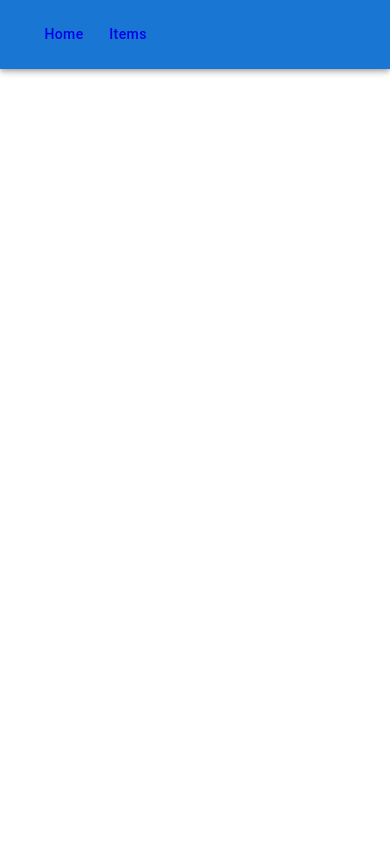
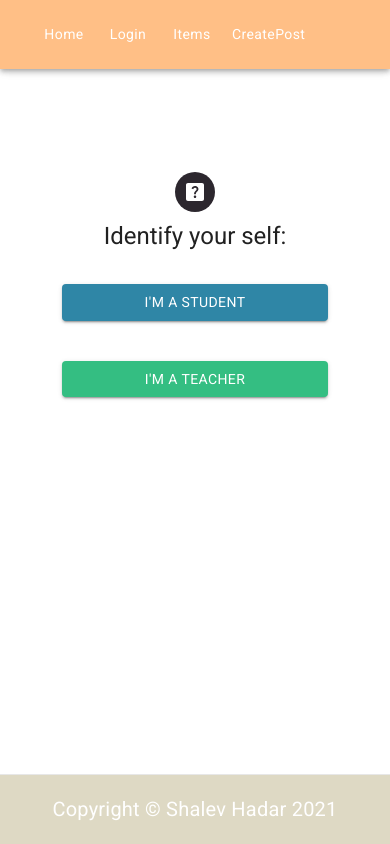
Before and after one commit to ShalevHadar/ForTell, a React (Create React App) app in the folder client/: page / in a window 390 px wide. Before the commit this address had no page. Built offline with nearby package versions, Linux system fonts and the light colour scheme.

Commit message:
Added 5 new windows Site not responsive yet

```diff
--- a/client/package.json
+++ b/client/package.json
@@ -5,13 +5,17 @@
   "dependencies": {
     "@emotion/react": "^11.5.0",
     "@emotion/styled": "^11.3.0",
+    "@fontsource/roboto": "^4.5.1",
+    "@mui/icons-material": "^5.1.0",
     "@mui/material": "^5.1.0",
     "@testing-library/jest-dom": "^5.15.0",
     "@testing-library/react": "^11.2.7",
     "@testing-library/user-event": "^12.8.3",
     "axios": "^0.24.0",
+    "moment": "^2.29.1",
     "react": "^17.0.2",
     "react-dom": "^17.0.2",
+    "react-moment": "^1.1.1",
     "react-router": "^6.0.2",
     "react-router-dom": "^6.0.2",
     "react-scripts": "4.0.3",
--- a/client/src/components/App.jsx
+++ b/client/src/components/App.jsx
@@ -1,16 +1,32 @@
 import React from "react";
 import { BrowserRouter, Routes, Route } from "react-router-dom";
 import Nav from "./Nav";
-import Items from "./Items"
+import Items from "./Items";
+import Login from "./Login";
+import "@fontsource/roboto/400.css";
+import Home from "./Home";
+import CreatePost from "./CreatePost";
+import Copyright from "./Copyright";
 export default function App() {
   return (
-    <div style={{ width: "100%", height: "100%", paddingTop: "100px", boxSizing: 'border-box' }}>
+    <div
+      style={{
+        width: "100%",
+        height: "100%",
+        paddingTop: "100px",
+        boxSizing: "border-box",
+      }}
+    >
       <BrowserRouter>
         <Nav />
         <Routes>
-          <Route path="/items" element={<Items/>}/>
+        <Route path="" element={<Home />} />
+          <Route path="/login" element={<Login />} />
+          <Route path="/items" element={<Items />} />
+          <Route path="/createPost" element={<CreatePost />} />
         </Routes>
       </BrowserRouter>
+      <Copyright />
     </div>
   );
 }
--- /dev/null
+++ b/client/src/components/Copyright.jsx
@@ -0,0 +1,31 @@
+import { Link, Typography } from "@mui/material";
+import React from "react";
+
+export default function Copyright() {
+  let myYear = new Date().getFullYear();
+
+  function Copyright() {
+    return (
+      <Typography
+        variant="body2"
+        color="text.secondary"
+        align="center"
+        style={{
+          backgroundColor: "#DED9C4",
+          fontSize: "20px",
+          color: "white",
+          borderTop: "1px solid #E7E7E7",
+          textAlign: "center",
+          padding: "20px",
+          position: "fixed",
+          bottom: "0",
+          width: "100%",
+        }}
+      >
+        {`Copyright © Shalev Hadar ${myYear}`}
+      </Typography>
+    );
+  }
+
+  return <div>{Copyright()}</div>;
+}
--- /dev/null
+++ b/client/src/components/CreatePost.jsx
@@ -0,0 +1,20 @@
+import * as React from "react";
+
+import { Grid } from "@mui/material";
+
+export default function CreatePost() {
+  return (
+    <Grid
+      container
+      spacing={0}
+      direction="column"
+      alignItems="center"
+      justifyContent="center"
+      style={{ minHeight: "20vh" }}
+    >
+      <Grid item xs={3}>
+        yoyoyo
+      </Grid>
+    </Grid>
+  );
+}
--- /dev/null
+++ b/client/src/components/Home.jsx
@@ -0,0 +1,75 @@
+import * as React from 'react';
+import Avatar from '@mui/material/Avatar';
+import Button from '@mui/material/Button';
+import CssBaseline from '@mui/material/CssBaseline';
+import HelpCenterIcon from '@mui/icons-material/HelpCenter';
+
+import Box from '@mui/material/Box';
+import Typography from '@mui/material/Typography';
+import Container from '@mui/material/Container';
+import { createTheme, ThemeProvider } from '@mui/material/styles';
+import { useNavigate } from 'react-router-dom';
+
+export default function Home() {
+    const navigate = useNavigate();
+
+
+    const theme = createTheme();
+
+  const handleSubmit = (event) => {
+    event.preventDefault();
+    const data = new FormData(event.currentTarget);
+    // eslint-disable-next-line no-console
+    console.log({
+      email: data.get('email'),
+      password: data.get('password'),
+    });
+  };
+  return (
+    <ThemeProvider theme={theme}>
+      <Container component="main" maxWidth="xs">
+        <CssBaseline />
+        <Box
+          sx={{
+            marginTop: 8,
+            display: 'flex',
+            flexDirection: 'column',
+            alignItems: 'center',
+          }}
+        >
+          <Avatar sx={{ m: 1, bgcolor: '#2C272E' }}>
+            <HelpCenterIcon />
+          </Avatar>
+          <Typography component="h1" variant="h5">
+            Identify your self:
+          </Typography>
+          <Box component="form" onSubmit={handleSubmit} noValidate sx={{ mt: 1 }}>
+          <Button
+              type="submit"
+              fullWidth
+              variant="contained"
+              sx={{ mt: 3, mb: 2 }}
+              style={{backgroundColor: "#2F86A6"}}
+              onClick={() => navigate('createPost')}
+            >
+              I'm a Student
+            </Button>
+            <Button
+              type="submit"
+              fullWidth
+              variant="contained"
+              sx={{ mt: 3, mb: 2 }}
+              style={{backgroundColor: "#34BE82"}}
+              onClick={() => navigate('login')}
+            >
+              I'm a Teacher
+            </Button>
+
+
+
+          </Box>
+        </Box>
+      </Container>
+    </ThemeProvider>
+  );
+}
--- a/client/src/components/Items.jsx
+++ b/client/src/components/Items.jsx
@@ -1,6 +1,7 @@
 import React, { useEffect, useState } from "react";
 import axios from "axios";
 import {
+  Button,
   Paper,
   Table,
   TableBody,
@@ -8,13 +9,16 @@
   TableContainer,
   TableHead,
   TableRow,
+  Typography,
 } from "@mui/material";
+import Moment from "react-moment";
+
+const URL = `http://localhost:3030/api/items`;
 
 export default function Items() {
   const [items, setItem] = useState([]);
 
-  useEffect(() => {
-    const URL = `http://localhost:3030/api/items`;
+  const fetchItems = () => {
     axios
     .get(URL, {
       validateStatus: (status) => {
@@ -23,12 +27,19 @@
     })
     .then((res) => {
       setItem(res.data);
-        console.log(items);
     });
-    // eslint-disable-next-line react-hooks/exhaustive-deps
+  }
+
+  useEffect(() => {
+    fetchItems()
   }, []);
 
   return (
+    <>
+      <Typography variant="h4" gutterBottom component="div">
+        Current Tasks
+      </Typography>
+
       <TableContainer component={Paper}>
         <Table sx={{ minWidth: 650 }} aria-label="simple table">
           <TableHead>
@@ -36,18 +47,65 @@
               <TableCell>Cotent</TableCell>
               <TableCell align="right">Name</TableCell>
               <TableCell align="right">Created At</TableCell>
+              <TableCell align="right">Status</TableCell>
             </TableRow>
           </TableHead>
           <TableBody>
-        {items.map((item) => (
-            <TableRow key={item._id} sx={{ '&:last-child td, &:last-child th': { border: 0 } }}>
+            {items.map((item) =>
+              item.isDone ? null : (
+                <TableRow
+                  key={item._id}
+                  sx={{ "&:last-child td, &:last-child th": { border: 0 } }}
+                >
                   <TableCell>{item.content}</TableCell>
                   <TableCell align="right">{item.name}</TableCell>
-            <TableCell align="right">{item.createdAt}</TableCell>
+                  <TableCell align="right">
+                    <Moment format="lll">{item.createdAt}</Moment>
+                  </TableCell>
+                  <TableCell align="right">
+                  <Button variant="contained" color="success">Done</Button>
+                  </TableCell>
                 </TableRow>
-        ))}
+              )
+            )}
           </TableBody>
         </Table>
       </TableContainer>
+      <br />
+      <br />
+      <Typography variant="h4" gutterBottom component="div">
+        Done Tasks
+      </Typography>
+      <TableContainer component={Paper}>
+        <Table sx={{ minWidth: 650 }} aria-label="simple table">
+          <TableHead>
+            <TableRow>
+              <TableCell>Cotent</TableCell>
+              <TableCell align="right">Name</TableCell>
+              <TableCell align="right">Created At</TableCell>
+              <TableCell align="right">Status</TableCell>
+            </TableRow>
+          </TableHead>
+          <TableBody>
+            {items.map((item) =>
+              item.isDone ? (<TableRow
+                  key={item._id}
+                  sx={{ "&:last-child td, &:last-child th": { border: 0 } }}
+                >
+                  <TableCell>{item.content}</TableCell>
+                  <TableCell align="right">{item.name}</TableCell>
+                  <TableCell align="right">
+                    <Moment format="lll">{item.createdAt}</Moment>
+                  </TableCell>
+                  <TableCell align="right">
+                  <Button variant="contained" color="error">Restore</Button>
+                  </TableCell>
+                </TableRow>) : null )}
+          </TableBody>
+        </Table>
+      </TableContainer>
+      <br />
+      <br />
+    </>
   );
 }
--- /dev/null
+++ b/client/src/components/Login.jsx
@@ -0,0 +1,80 @@
+import * as React from 'react';
+import Avatar from '@mui/material/Avatar';
+import Button from '@mui/material/Button';
+import CssBaseline from '@mui/material/CssBaseline';
+import TextField from '@mui/material/TextField';
+import { useNavigate } from 'react-router-dom';
+import Box from '@mui/material/Box';
+import AccessibilityIcon from '@mui/icons-material/Accessibility';
+import Typography from '@mui/material/Typography';
+import Container from '@mui/material/Container';
+import { createTheme, ThemeProvider } from '@mui/material/styles';
+
+export default function Home() {
+
+    const theme = createTheme();
+    const navigate = useNavigate();
+
+  const handleSubmit = (event) => {
+    event.preventDefault();
+    const data = new FormData(event.currentTarget);
+    // eslint-disable-next-line no-console
+    navigate('../items')
+
+  };
+  return (
+    <ThemeProvider theme={theme}>
+      <Container component="main" maxWidth="xs">
+        <CssBaseline />
+        <Box
+          sx={{
+            marginTop: 8,
+            display: 'flex',
+            flexDirection: 'column',
+            alignItems: 'center',
+          }}
+        >
+          <Avatar sx={{ m: 1, bgcolor: '#105652' }}>
+            <AccessibilityIcon />
+          </Avatar>
+          <Typography component="h1" variant="h5">
+            Sign in
+          </Typography>
+          <Box component="form" onSubmit={handleSubmit} noValidate sx={{ mt: 1 }}>
+            <TextField
+              margin="normal"
+              required
+              fullWidth
+              id="email"
+              label="Email Address"
+              name="email"
+              autoComplete="email"
+              autoFocus
+            />
+            <TextField
+              margin="normal"
+              required
+              fullWidth
+              name="password"
+              label="Password"
+              type="password"
+              id="password"
+              autoComplete="current-password"
+            />
+
+            <Button
+              type="submit"
+              fullWidth
+              variant="contained"
+              sx={{ mt: 3, mb: 2 }}
+              style={{backgroundColor: "#FFBF86"}}
+
+            >
+              Sign In
+            </Button>
+          </Box>
+        </Box>
+      </Container>
+    </ThemeProvider>
+  );
+}
--- a/client/src/components/Nav.jsx
+++ b/client/src/components/Nav.jsx
@@ -1,22 +1,33 @@
 import { AppBar, Button, Toolbar, Typography } from "@mui/material";
 import React from "react";
-import { Link } from "react-router-dom";
+import { Link  } from "react-router-dom";
 
 export default function Nav() {
   return (
     <div>
-      <AppBar position="fixed" align="center">
+      <AppBar position="fixed" align="center" style={{backgroundColor: '#FFBF86'}}>
         <Toolbar>
-
           <Typography m={2} t={3} variant="h6" color="inherit" noWrap>
-          <Link to="">
-            <Button color="inherit" style={{ textTransform: "none" }}>
+          <Link style={{color:"white"}} to="">
+            <Button  style={{color:"white", textTransform: "none" }}>
               Home
             </Button>
             </Link>
-            <Link to="items">
-            <Button color="inherit" style={{ textTransform: "none" }}>
+            <Link style={{color:"white"}} to="login">
+            <Button  style={{color:"white", textTransform: "none" }}
+
+            >
+              Login
+            </Button>
+            </Link>
+            <Link style={{color:"white"}} to="items">
+            <Button color="inherit" style={{color:"white", textTransform: "none" }}>
               Items
+            </Button>
+            </Link>
+            <Link style={{color:"white"}} to="createPost">
+            <Button color="inherit" style={{color:"white", textTransform: "none" }}>
+              CreatePost
             </Button>
             </Link>
           </Typography>
```
Also changed, not shown: 2 other files (tests, documents, lock files or other folders). Lines whose indentation alone changed are shown as unchanged.
